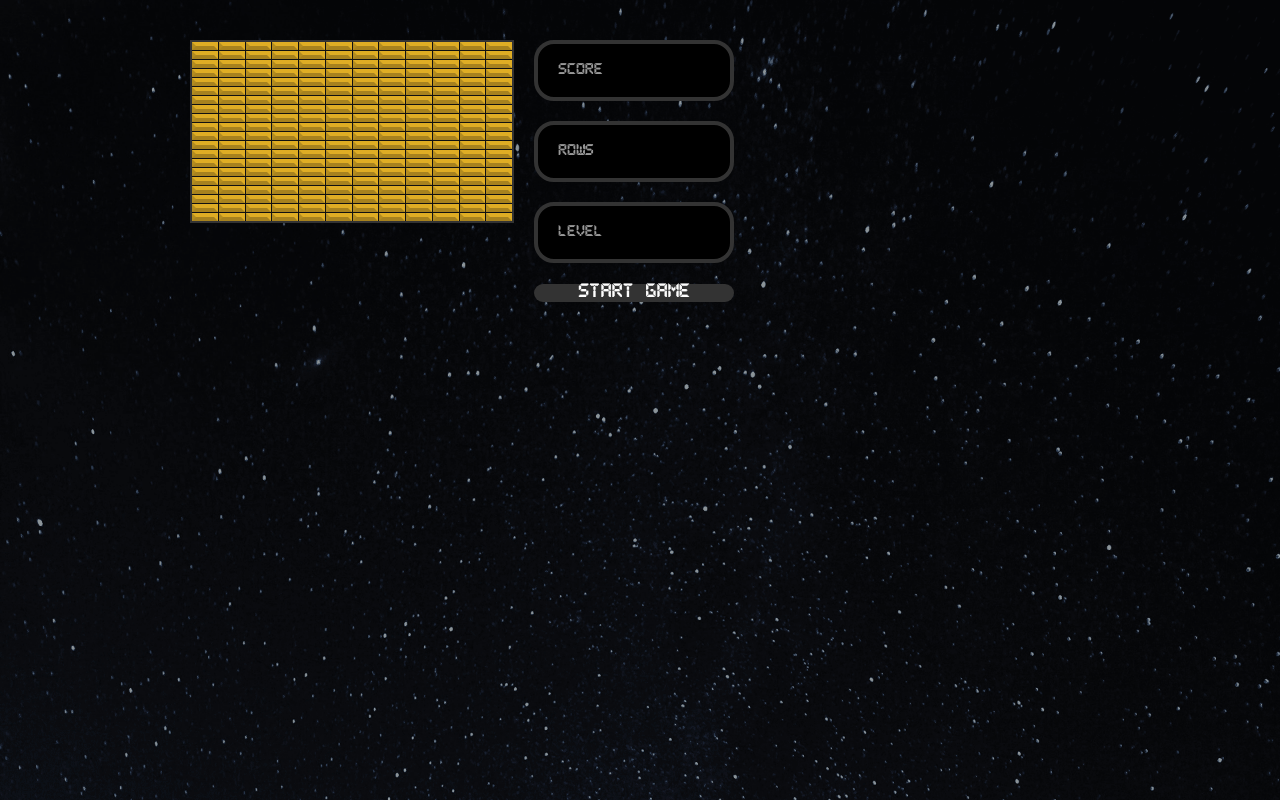
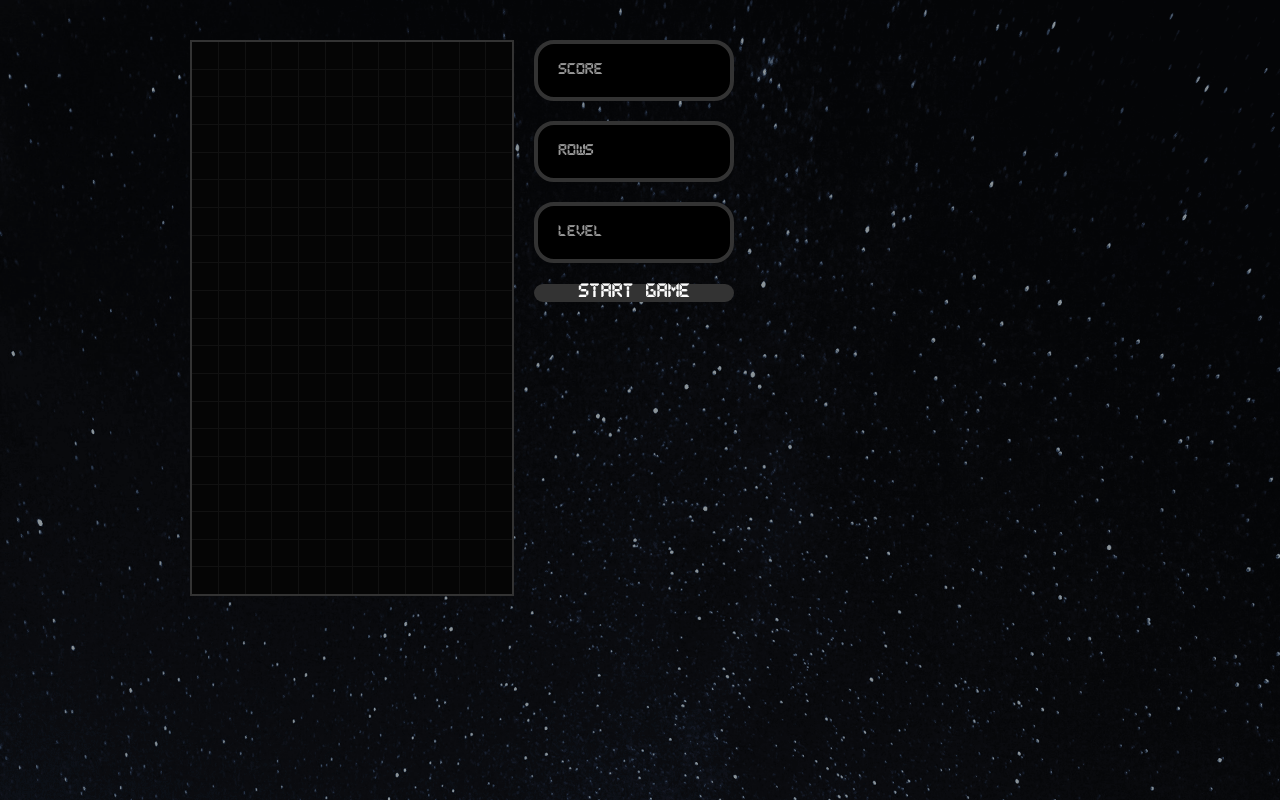
Before and after one commit to jm27/React-Tetris, a React (Create React App) app in the folder game/: page / in a window 1280 px wide. Built offline with nearby package versions, Linux system fonts and the light colour scheme.

Commit message:
fixed syntax error on Stage component

```diff
--- a/game/src/components/Cell.js
+++ b/game/src/components/Cell.js
@@ -3,7 +3,7 @@ import { StyledCell } from "./styles/StyledCell";
 import { TETROMINOS } from "../tetrominos";
 
 const Cell = ({ type }) => (
-  <StyledCell color={TETROMINOS['L'].color} type={'L'}></StyledCell>
+  <StyledCell color={TETROMINOS[type].color} type={type}></StyledCell>
 );
 
 export default Cell;
--- a/game/src/components/Stage.js
+++ b/game/src/components/Stage.js
@@ -2,7 +2,7 @@ import React from "react";
 import { StyledStage } from "./styles/StyledStage";
 import Cell from "./Cell";
 const Stage = ({ stage }) => (
-  <StyledStage width={stage[0].length} height={stage.lenght}>
+  <StyledStage width={stage[0].length} height={stage.length}>
     {stage.map((row) => row.map((cell, x) => <Cell key={x} type={cell[0]} />))}
   </StyledStage>
 );
```
